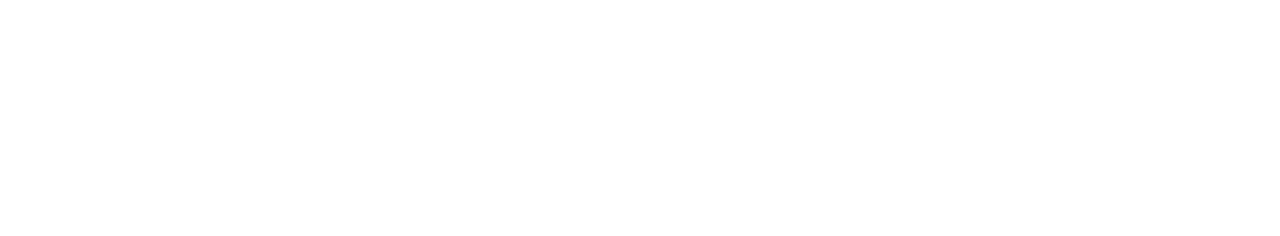
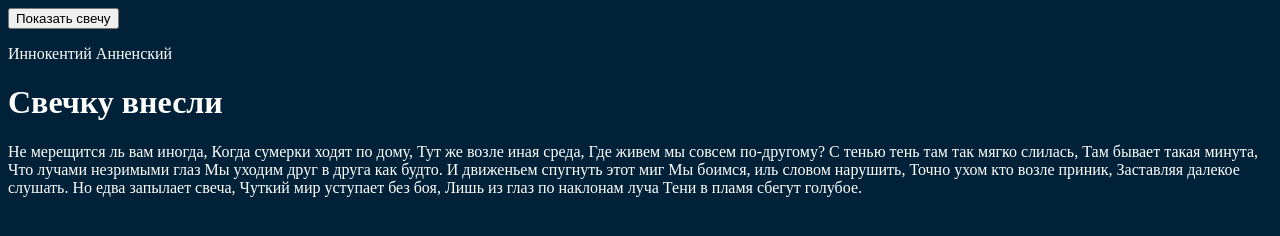
Before and after one commit to Vadimushka/web-labs, a plain HTML site: page labs7/labs7-v1_ex2.html in a window 1280 px wide. Drawn offline with Linux system fonts and the light colour scheme.

Commit message:
лаба 7 вариант 1 задание 2

```diff
--- a/labs7/labs7-v1_ex2.html
+++ b/labs7/labs7-v1_ex2.html
@@ -7,10 +7,38 @@
 function changeTextToImg(){
 }
 </script>
+<style>
+body{
+background-color: #002137;
+color: white;
+}
+</style>
 </head>
 
 <body>
+<input type="button" onClick="changeTextToImg();" value="Показать свечу">
+<p>Иннокентий Анненский</p>
+<h1>Свечку внесли</h1>
+<div class="borderText" id="text">
+Не мерещится ль вам иногда,
+Когда сумерки ходят по дому,
+Тут же возле иная среда,
+Где живем мы совсем по-другому?
 
+С тенью тень там так мягко слилась,
+Там бывает такая минута,
+Что лучами незримыми глаз
+Мы уходим друг в друга как будто.
 
+И движеньем спугнуть этот миг
+Мы боимся, иль словом нарушить,
+Точно ухом кто возле приник,
+Заставляя далекое слушать.
+
+Но едва запылает свеча,
+Чуткий мир уступает без боя,
+Лишь из глаз по наклонам луча
+Тени в пламя сбегут голубое.
+</div>
 </body>
 </html>
```
